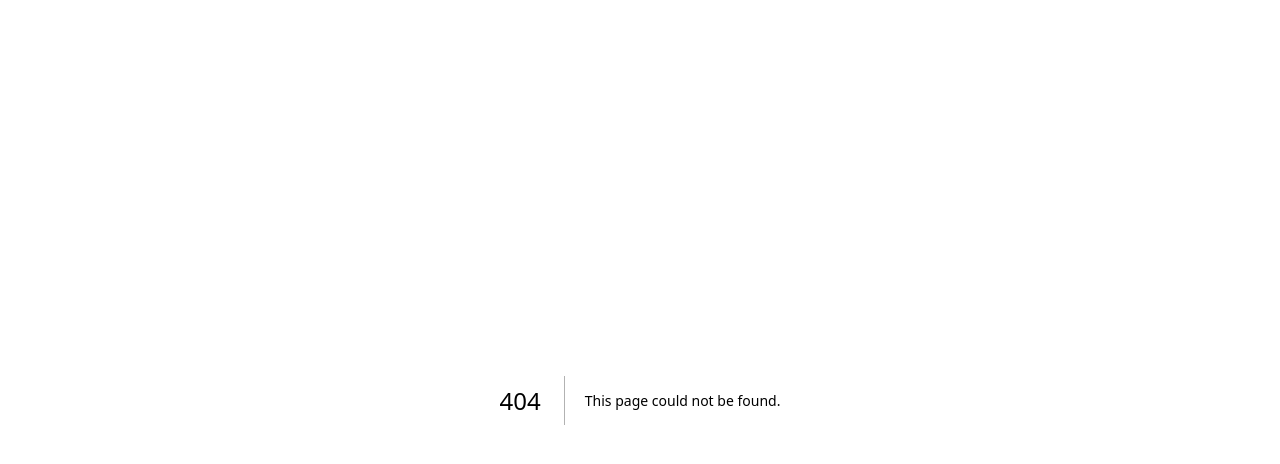
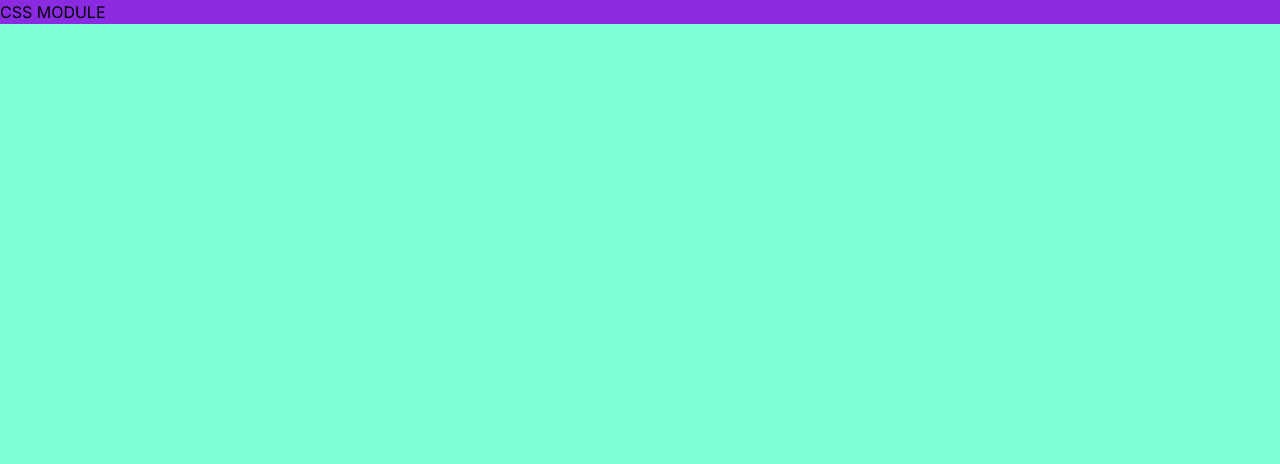
Before and after one commit to Kidongg/styeld-nextjs-finial, a Next.js app: page /css-module in a window 1280 px wide. Before the commit this address had no page. Shown: the top 464 px of the page. Built offline with nearby package versions, Linux system fonts and the light colour scheme.

Commit message:
css module

```diff
--- /dev/null
+++ b/app/css-module/layout.tsx
@@ -0,0 +1,7 @@
+export default function DashboardLayout({
+  children,
+}: {
+  children: React.ReactNode;
+}) {
+  return <section>{children}</section>;
+}
--- /dev/null
+++ b/app/css-module/page.tsx
@@ -0,0 +1,8 @@
+import React from "react";
+import styles from "./styles.module.css";
+
+const page = () => {
+  return <div className={styles.nav}>CSS MODULE</div>;
+};
+
+export default page;
--- /dev/null
+++ b/app/css-module/styles.module.css
@@ -0,0 +1,3 @@
+.nav {
+  background-color: blueviolet;
+}
```
